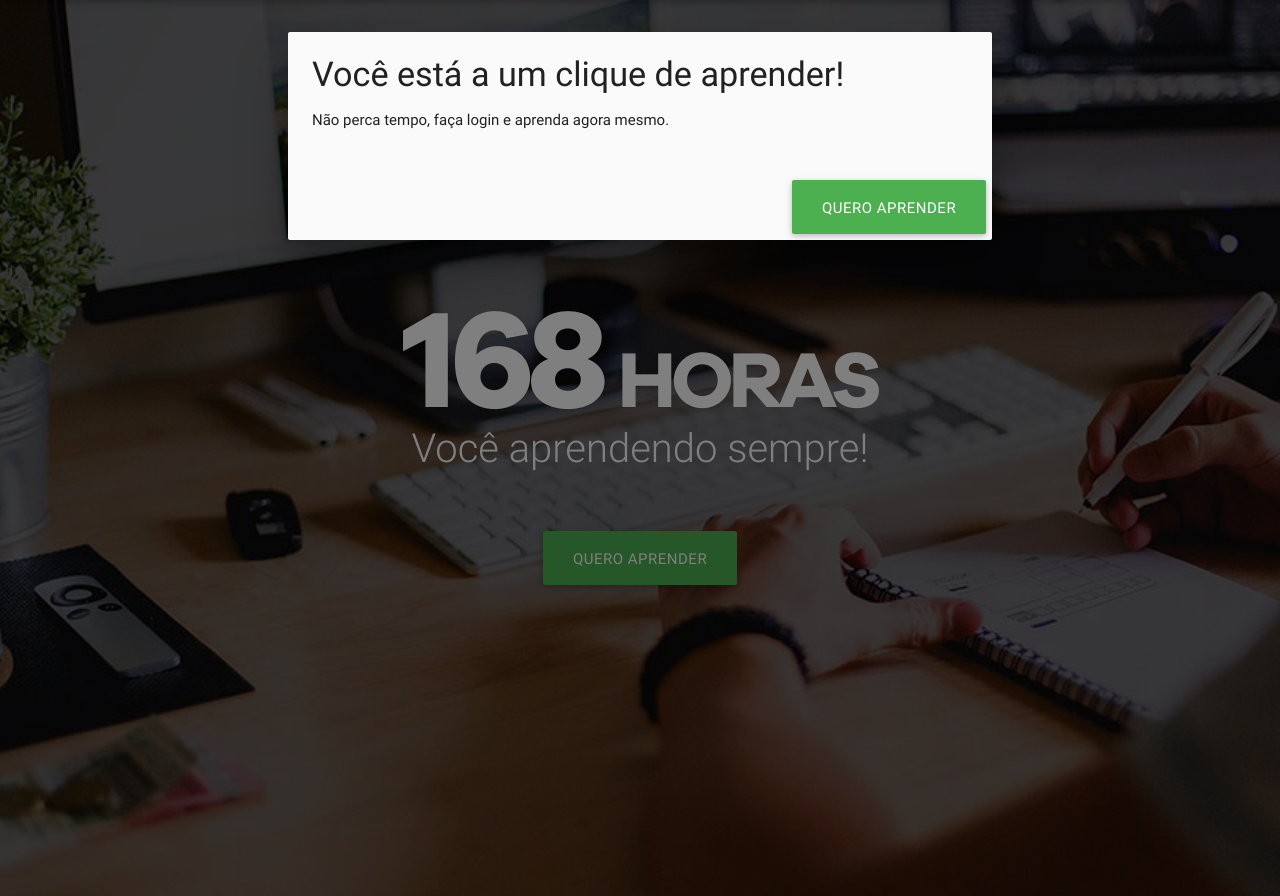
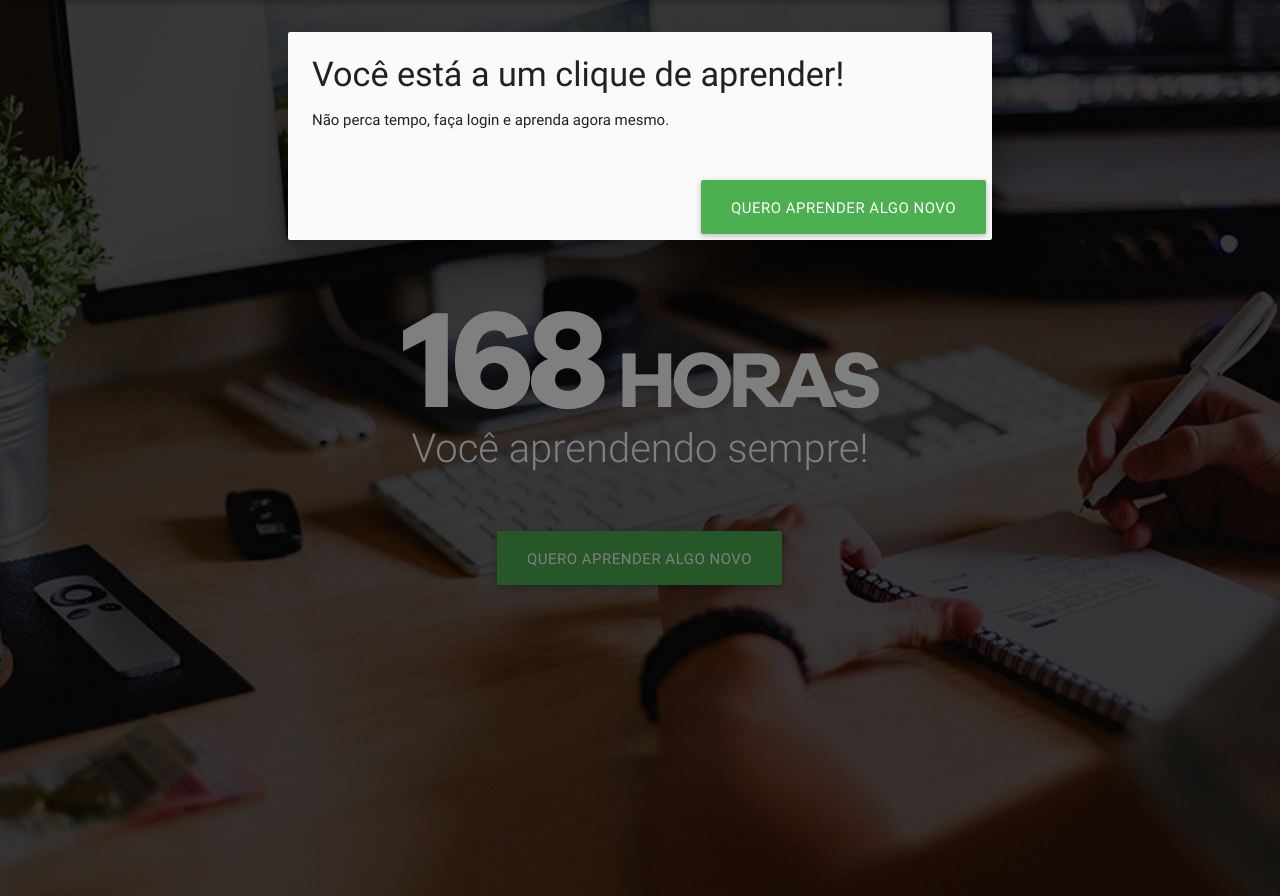
Before and after one commit to luanfonceca/168horas, a Django app: template core/templates/index.html in a window 1280 px wide. Shown: the part 64-960 px from the top of the page. Run offline with Django 3.2, Linux system fonts and the light colour scheme; the template is opened without the code that fills it, so the values that code supplies are empty; parts of the project's set-up code (start-up, migrations or seed data) failed here and were passed over; some libraries are stand-ins or nearby versions.

Commit message:
Change the call to action button message.

```diff
--- a/core/templates/includes/login_button.html
+++ b/core/templates/includes/login_button.html
@@ -1,5 +1,5 @@
 {% load socialaccount %}
 
 <a href="{% provider_login_url 'facebook' method='oauth2' %}?next={{ next_url|default:request.path }}" class="waves-effect waves-light btn btn-large btn-wide green">
-	Quero aprender
+  Quero aprender algo novo
 </a>
--- a/core/templates/profile.html
+++ b/core/templates/profile.html
@@ -39,7 +39,7 @@
     <br>
     <div class="center-align col s4">
       <button type="submit" class="waves-effect waves-light btn btn-large btn-wide green">
-        {% trans 'Quero aprender' %}
+        {% trans 'Quero aprender algo novo' %}
       </button>
     </div>
   </form>
```
